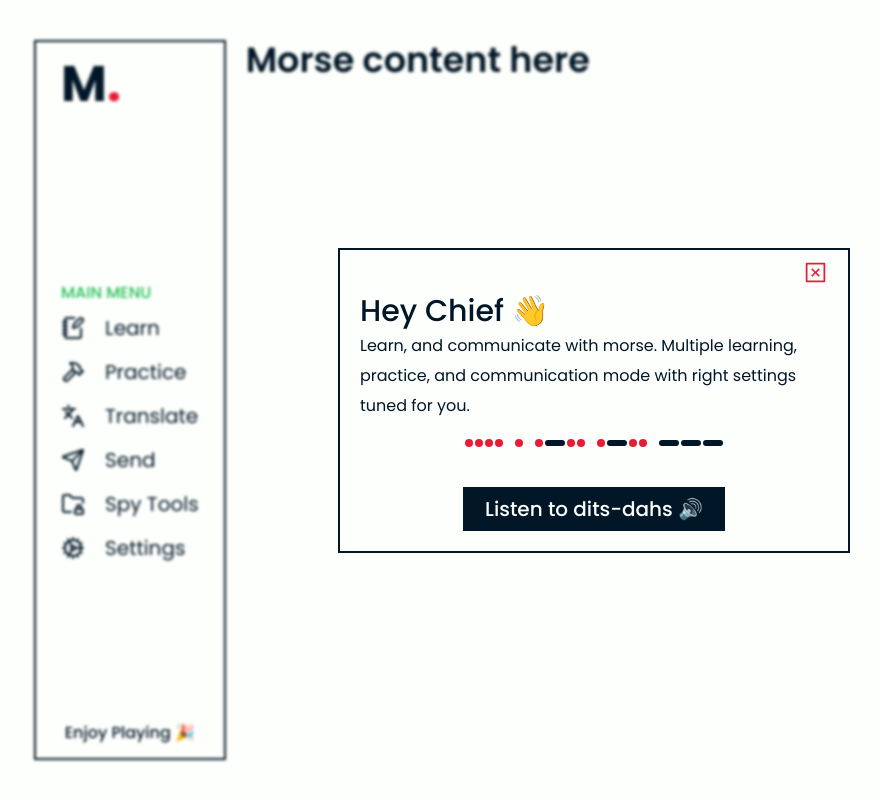
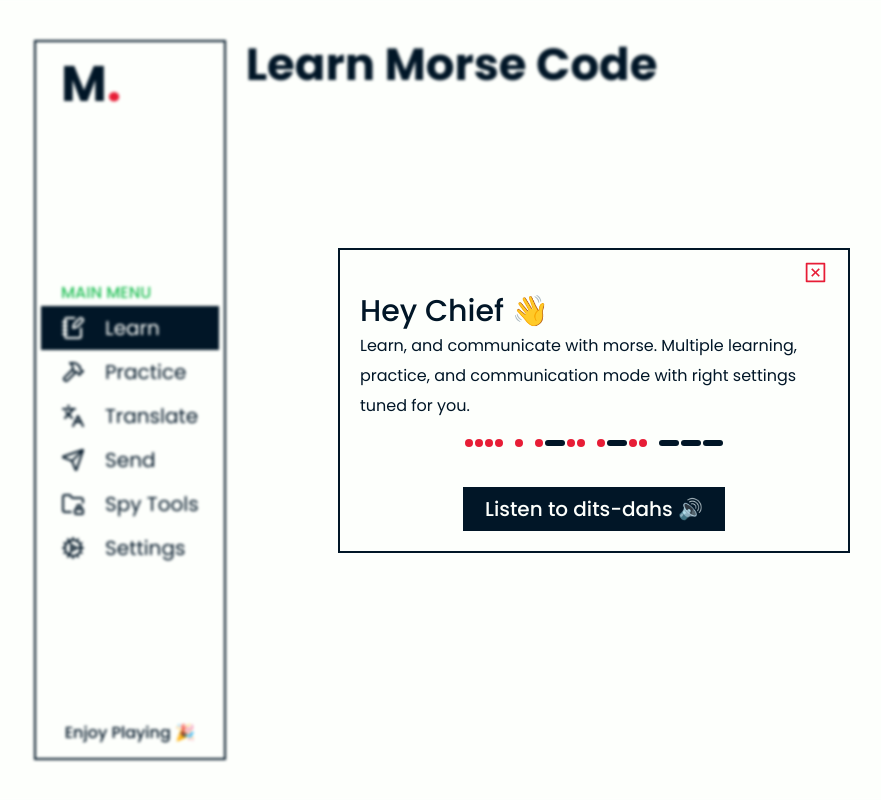
Before and after one commit to ki8yk8/morse, a React (Vite) app: page / in a window 1280 px wide. Shown: the whole page, without its empty margins (46-927 px from the left). Built offline with nearby package versions, Linux system fonts and the light colour scheme; a web font is replaced by a local one.

Commit message:
makes the sidebar dynamic by handling on click menu items

```diff
--- a/src/app.jsx
+++ b/src/app.jsx
@@ -4,9 +4,26 @@ import Modal from "./ui/modal/modal";
 import WelcomeModal from "./ui/welcome-modal/welcome-modal";
 import Sidebar from "./ui/sidebar/sidebar";
 import SIDEBAR_CONFIG from "./config/sidebar";
+import LearnPage from "./pages/learn/learn";
+import PracticePage from "./pages/practice/practice";
+import TranslatePage from "./pages/translate/translate";
+import SendPage from "./pages/send/send";
+import SpyToolsPage from "./pages/spy-tools/spy-tools";
+import SettignsPage from "./pages/settings/settings";
+
+const PAGE_MAP = {
+	learn: LearnPage,
+	practice: PracticePage,
+	translate: TranslatePage,
+	send: SendPage,
+	"spy tools": SpyToolsPage,
+	settings: SettignsPage,
+};
 
 function App() {
 	const [show_welcome, set_show_welcome] = useState(true);
+	const [page, set_page] = useState("learn");
+	const PageComponent = PAGE_MAP[page];
 
 	return (
 		<>
@@ -14,9 +31,10 @@ function App() {
 				<WelcomeModal />
 			</Modal>
 
-			<Sidebar config={SIDEBAR_CONFIG} />
+			<Sidebar config={SIDEBAR_CONFIG} active={page} onClick={set_page} />
+
 			<main>
-				<h3>Morse content here</h3>
+				<PageComponent />
 			</main>
 		</>
 	);
--- /dev/null
+++ b/src/pages/learn/learn.jsx
@@ -0,0 +1,3 @@
+export default function LearnPage() {
+	return <h2>Learn Morse Code</h2>;
+}
--- /dev/null
+++ b/src/pages/practice/practice.jsx
@@ -0,0 +1,3 @@
+export default function PracticePage() {
+	return <h2>Practice</h2>;
+}
--- /dev/null
+++ b/src/pages/send/send.jsx
@@ -0,0 +1,3 @@
+export default function SendPage() {
+	return <h2>Send Morse Code</h2>;
+}
--- /dev/null
+++ b/src/pages/settings/settings.jsx
@@ -0,0 +1,3 @@
+export default function SettignsPage() {
+	return <h2>Settings</h2>;
+}
--- /dev/null
+++ b/src/pages/spy-tools/spy-tools.jsx
@@ -0,0 +1,3 @@
+export default function SpyToolsPage() {
+	return <h2>Secret Page for Spies</h2>
+}
--- /dev/null
+++ b/src/pages/translate/translate.jsx
@@ -0,0 +1,3 @@
+export default function TranslatePage() {
+	return <h2>Translate Page</h2>;
+}
--- a/src/ui/sidebar/components/group.jsx
+++ b/src/ui/sidebar/components/group.jsx
@@ -1,6 +1,6 @@
 import MenuItem from "./menu-item";
 
-export default function Group({ details }) {
+export default function Group({ details, onClick, active_item }) {
 	return (
 		<div>
 			<small
@@ -16,7 +16,11 @@ export default function Group({ details }) {
 			<ul>
 				{details.children.map((item, index) => (
 					<li key={index}>
-						<MenuItem details={item} />
+						<MenuItem
+							details={item}
+							onClick={onClick.bind(null, item["name"])}
+							active={item["name"] === active_item}
+						/>
 					</li>
 				))}
 			</ul>
--- a/src/ui/sidebar/components/menu-item.jsx
+++ b/src/ui/sidebar/components/menu-item.jsx
@@ -1,11 +1,16 @@
-export default function MenuItem({ details }) {
+export default function MenuItem({ details, onClick, active = false }) {
 	const Icon = details.icon;
 
 	return (
-		<div className="sidebar__menu_item">
+		<button
+			className={`sidebar__menu_item ${
+				active ? "sidebar__menu_item--active" : ""
+			} u-plain`}
+			onClick={onClick}
+		>
 			{Icon && <Icon size="1.2rem" />}
 			{!Icon && <p>{details.name.at(0)}</p>}
 			<p className="u-capitalize">{details.name}</p>
-		</div>
+		</button>
 	);
 }
--- a/src/ui/sidebar/sidebar.jsx
+++ b/src/ui/sidebar/sidebar.jsx
@@ -2,7 +2,7 @@ import Group from "./components/group";
 import MenuItem from "./components/menu-item";
 import "./style.css";
 
-export default function Sidebar({ config }) {
+export default function Sidebar({ config, active, onClick }) {
 	return (
 		<aside className="sidebar">
 			<header>{config.logo.small}</header>
@@ -12,11 +12,15 @@ export default function Sidebar({ config }) {
 					{config.items.map((item, index) =>
 						item.type === "group" ? (
 							<li key={index}>
-								<Group details={item} />
+								<Group details={item} onClick={onClick} active_item={active} />
 							</li>
 						) : (
 							<li key={index}>
-								<MenuItem details={item} />
+								<MenuItem
+									details={item}
+									onClick={onClick.bind(null, item["name"])}
+									active={active === item["name"]}
+								/>
 							</li>
 						)
 					)}
--- a/src/ui/sidebar/style.css
+++ b/src/ui/sidebar/style.css
@@ -14,13 +14,20 @@
 	list-style-type: none;
 }
 
-.sidebar__menu_item {
+.sidebar .sidebar__menu_item {
+	width: 100%;
 	display: flex;
 	align-items: center;
 	gap: 1rem;
 	padding: 0.5rem 1rem;
 }
-.sidebar__menu_item:hover {
+.sidebar .sidebar__menu_item:hover {
 	background-color: var(--color-dark-pastel-green);
+	color: var(--color-baby-powder);
 	cursor: pointer;
 }
+.sidebar .sidebar__menu_item--active {
+	background-color: var(--color-rich-black);
+	color: var(--color-baby-powder);
+
+}
```
